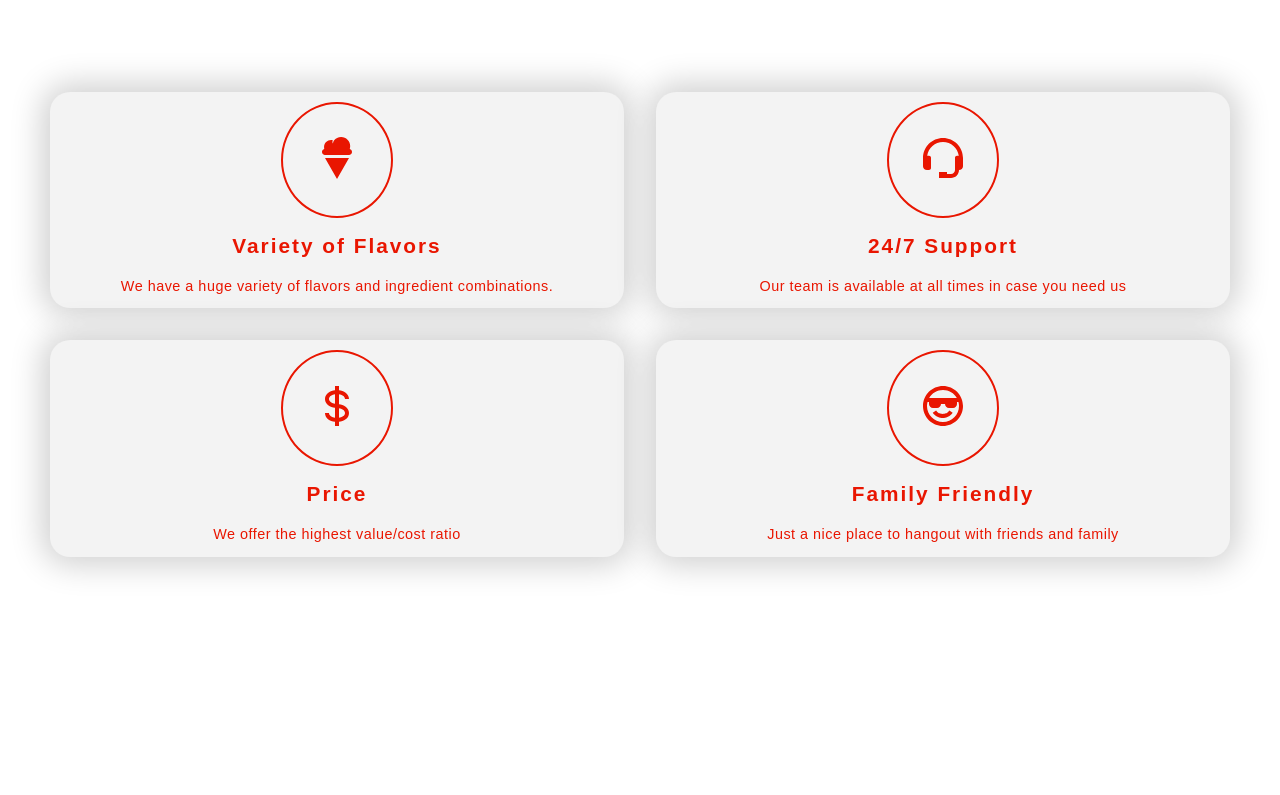
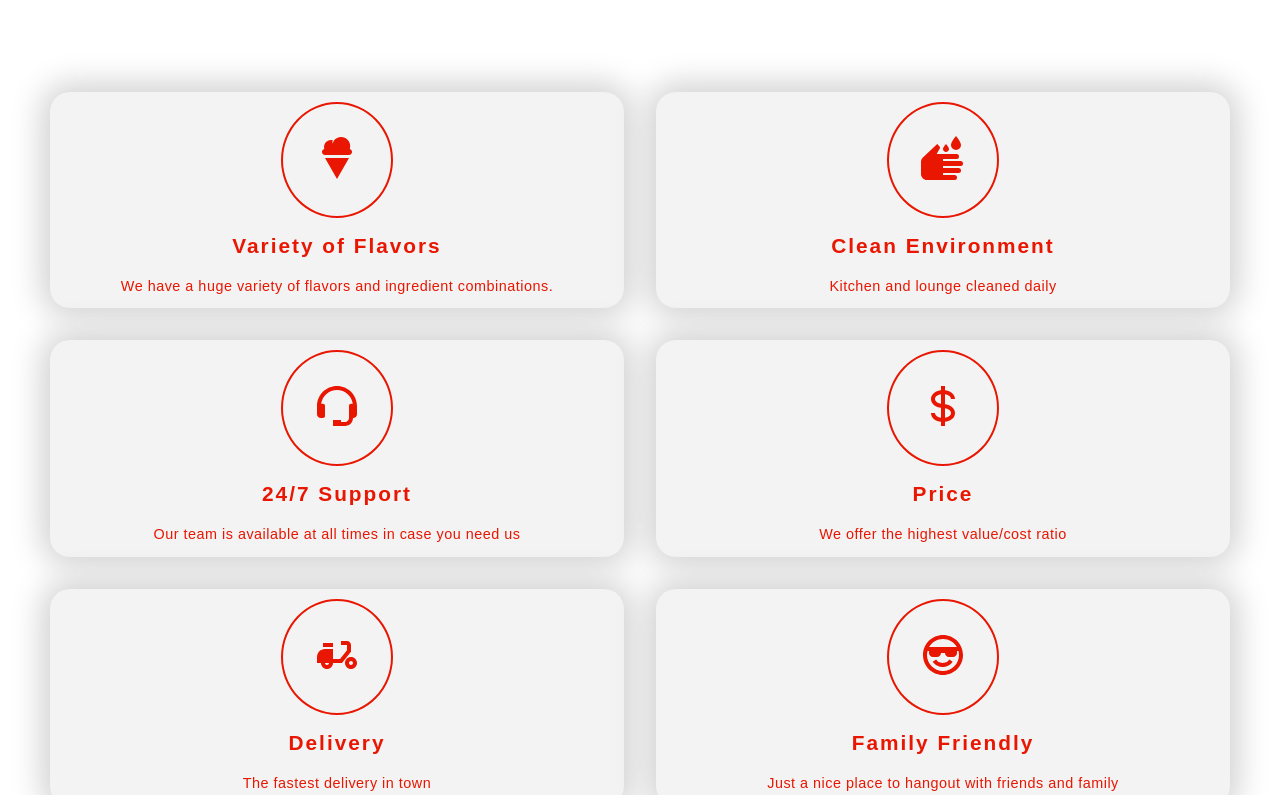
Before and after one commit to V1ctorBarbosa/Frozen-Dreams, a React (Create React App) app: page / in a window 1280 px wide. Shown: the part 985-1780 px from the top of the page. Built offline with nearby package versions, Linux system fonts and the light colour scheme; the HTML template or start-up script is replaced by a standard one.

Commit message:
frozen dreams

```diff
--- a/src/data/FeaturesData.jsx
+++ b/src/data/FeaturesData.jsx
@@ -1,5 +1,6 @@
 import React from 'react';
 import { IoMdIceCream } from "react-icons/io";
+import { MdWash, MdDeliveryDining } from "react-icons/md";
 import { BiSupport, BiDollar, BiCool } from 'react-icons/bi';
 
 const iconStyle = (Icon) => <Icon size="3rem" color="#E91601" />;
@@ -10,6 +11,12 @@ export const featuresData = [
 		description: 'We have a huge variety of flavors and ingredient combinations.',
 		icon: iconStyle(IoMdIceCream),
 		imgClass: 'one',
+	},
+	{
+		name: 'Clean Environment',
+		description: 'Kitchen and lounge cleaned daily',
+		icon: iconStyle(MdWash),
+		imgClass: 'two',
 	},
 	{
 		name: '24/7 Support',
@@ -24,6 +31,12 @@ export const featuresData = [
 		imgClass: 'four',
 	},
 	{
+		name: 'Delivery',
+		description: 'The fastest delivery in town',
+		icon: iconStyle(MdDeliveryDining),
+		imgClass: 'five',
+	},
+	{
 		name: 'Family Friendly',
 		description: 'Just a nice place to hangout with friends and family',
 		icon: iconStyle(BiCool),
```
